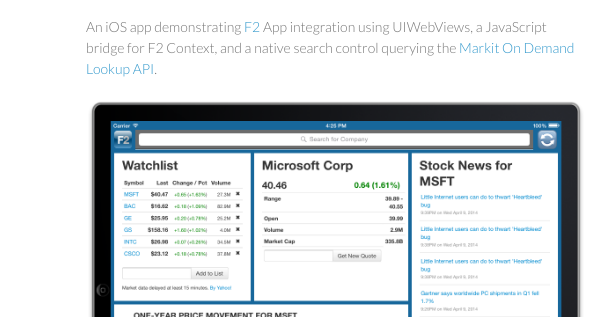
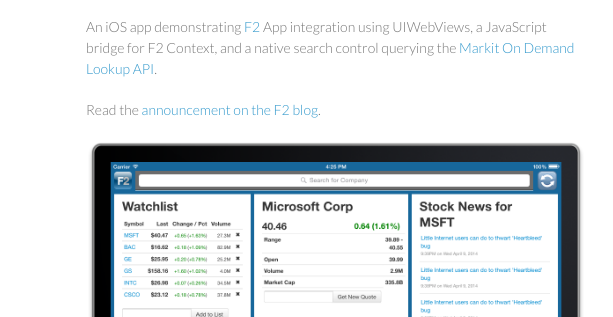
Before and after one commit to OpenF2/iOS-Container, a plain HTML site: page index.html in a window 1280 px wide. Shown: the part 93-410 px from the top of the page, 484-1097 px from the left. Drawn offline with Linux system fonts and the light colour scheme.

Commit message:
added launch note

```diff
--- a/index.html
+++ b/index.html
@@ -34,6 +34,8 @@
 
 <p>An iOS app demonstrating <a href="http://www.openf2.org">F2</a> App integration using UIWebViews, a JavaScript bridge for F2 Context, and a native search control querying the <a href="http://dev.markitondemand.com/#companylookup">Markit On Demand Lookup API</a>.</p>
 
+<p>Read the <a href="http://blog.openf2.org/2014/04/more-open-source-our-new-demo-ios.html">announcement on the F2 blog</a>.</p>
+
 <p><img src="./images/ios-container.png"></p>
 
 <h1>
```
